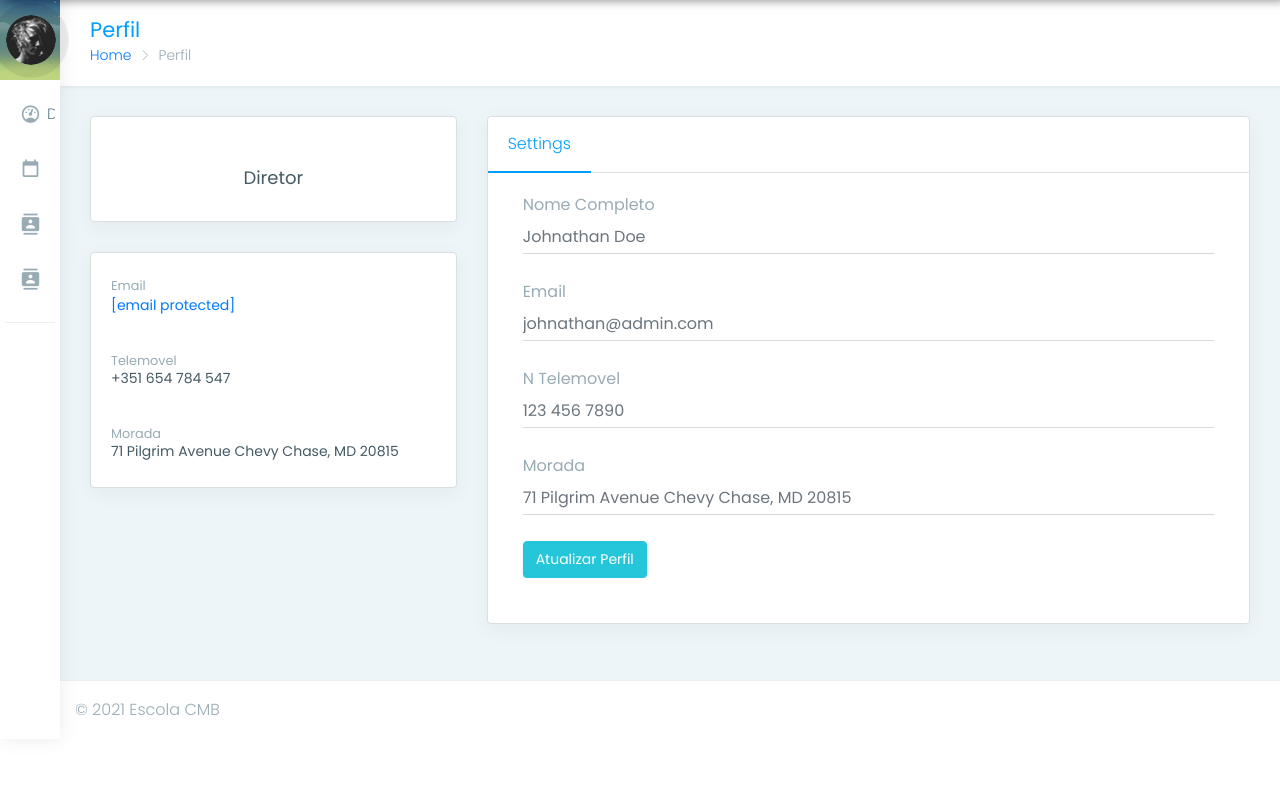
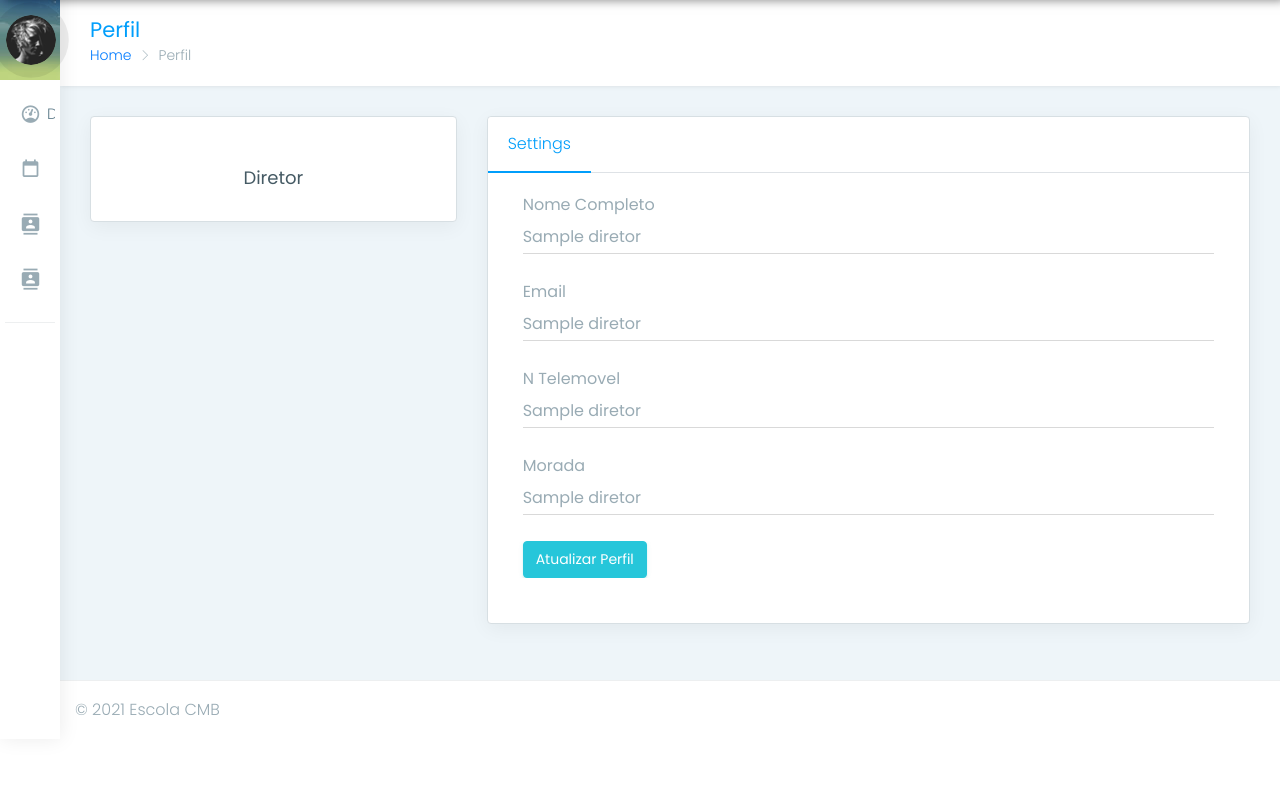
Before and after one commit to Goncaloalexandrefgomes/cmbpap, a Flask app: page /profile in a window 1280 px wide. Shown: the part 70-879 px from the top of the page. Run offline with Flask 2, Linux system fonts and the light colour scheme; a database or web service that is not in the repository returns one stand-in record (values such as "Sample title"); some libraries are stand-ins or nearby versions.

Commit message:
profile feito

```diff
--- a/app.py
+++ b/app.py
@@ -36,8 +36,9 @@ def contactalunos():
 
 @app.route('/profile', methods=['GET', 'POST'])
 def profile():
+    dados = dire.lista
     #dire.inserirD('Goncalo Gomes', 'goncalo.gomes1412003@gmail.com', 963965166, 'Rua de Cima')
-    return render_template('profile.html', dire=dire)
+    return render_template('profile.html', tabela=dados)
 
 @app.route('/app-contact-detail/<int:li>')
 def contactdetail(li):
--- a/templates/profile.html
+++ b/templates/profile.html
@@ -101,15 +101,6 @@
                                 </center>
                             </div>
                     </div>
-                    <div class="card">
-                        <div class="card-body"><small class="text-muted">Email</small>
-                            <h6><a href="https://www.wrappixel.com/cdn-cgi/l/email-protection" class="__cf_email__"
-                                   data-cfemail="056d646b6b64626a736077456268646c692b666a68">[email&#160;protected]</a>
-                            </h6> <small class="text-muted p-t-30 db">Telemovel</small>
-                            <h6>+351 654 784 547</h6> <small class="text-muted p-t-30 db">Morada</small>
-                            <h6>71 Pilgrim Avenue Chevy Chase, MD 20815</h6>
-                        </div>
-                    </div>
                 </div>
 
                 <div class="col-lg-8 col-xlg-9 col-md-7">
@@ -125,14 +116,14 @@
                                     <div class="form-group">
                                         <label class="col-md-12">Nome Completo</label>
                                         <div class="col-md-12">
-                                            <input type="text" placeholder="Johnathan Doe"
+                                            <input type="text" value="{{ tabela[0][1] }}"
                                                    class="form-control form-control-line">
                                         </div>
                                     </div>
                                     <div class="form-group">
                                         <label for="example-email" class="col-md-12">Email</label>
                                         <div class="col-md-12">
-                                            <input type="email" placeholder="johnathan@admin.com"
+                                            <input type="email" value="{{ tabela[0][2] }}"
                                                    class="form-control form-control-line" name="example-email"
                                                    id="example-email">
                                         </div>
@@ -140,7 +131,7 @@
                                     <div class="form-group">
                                         <label class="col-md-12">N Telemovel</label>
                                         <div class="col-md-12">
-                                            <input type="text" placeholder="123 456 7890"
+                                            <input type="text" value="{{ tabela[0][3] }}"
                                                    class="form-control form-control-line">
                                         </div>
                                     </div>
@@ -148,7 +139,7 @@
                                     <div class="form-group">
                                         <label class="col-md-12">Morada</label>
                                         <div class="col-md-12">
-                                            <input type="text" placeholder="71 Pilgrim Avenue Chevy Chase, MD 20815"
+                                            <input type="text" value="{{ tabela[0][4] }}"
                                                    class="form-control form-control-line">
                                         </div>
                                     </div>
```
